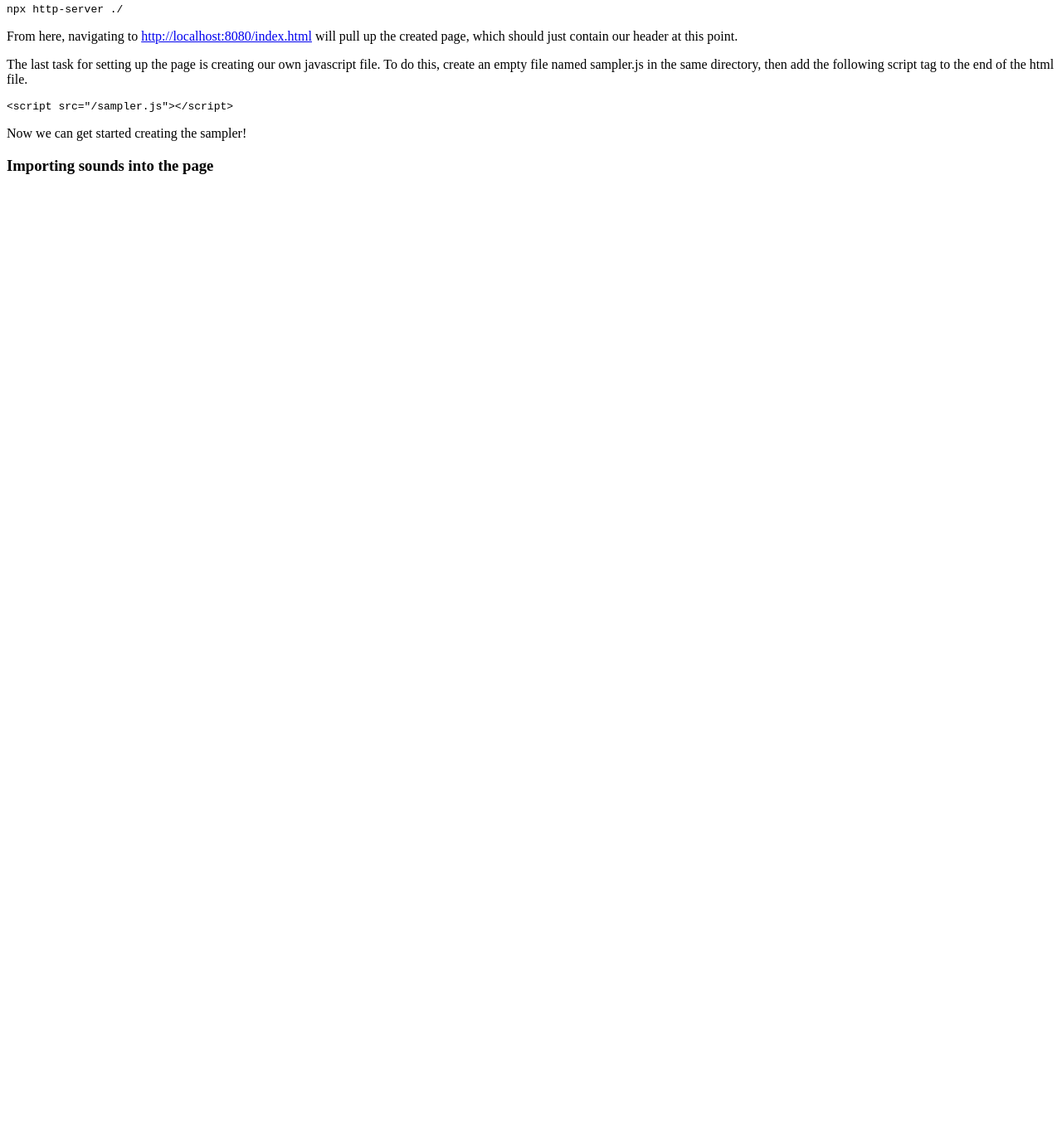
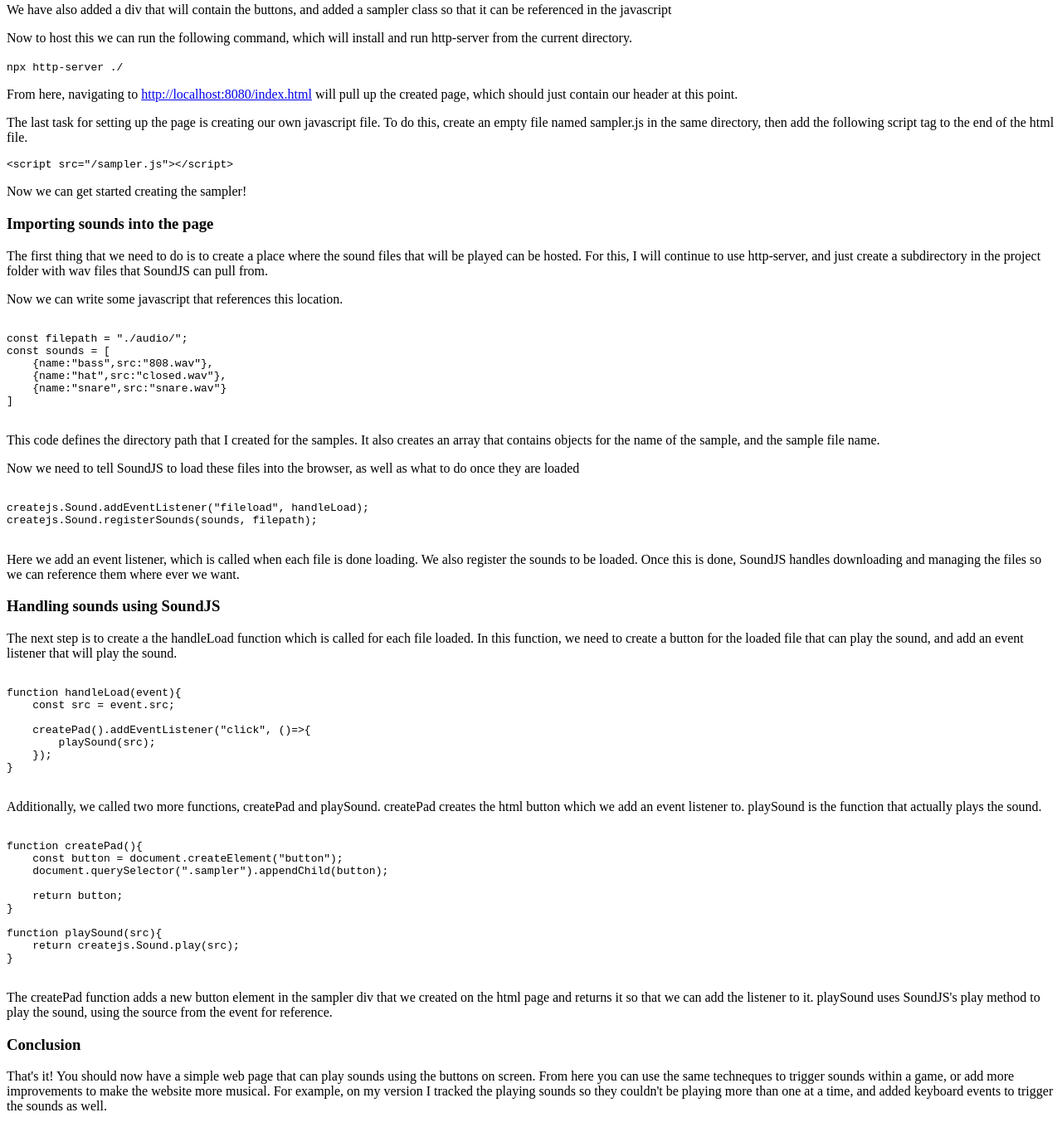
Before and after one commit to Jofishy/SoundJS-sampler, a plain HTML site: page tutorial.html in a window 1280 px wide. Shown: the part 795-2154 px from the top of the page at 83% size. Before the commit the page ends 1025 px from the top, so only its background shows below. Drawn offline with Linux system fonts and the light colour scheme.

Commit message:
finish tutorial

```diff
--- a/tutorial.html
+++ b/tutorial.html
@@ -29,15 +29,16 @@
     &lt;head&gt;
         &lt;meta charset=&quot;UTF-8&quot;&gt;
         &lt;meta name=&quot;viewport&quot; content=&quot;width=device-width, initial-scale=1.0&quot;&gt;
-        &lt;title&gt;Document&lt;/title&gt;
+        &lt;title&gt;Sampler&lt;/title&gt;
     &lt;/head&gt;
     &lt;body&gt;
-
+        &lt;div class="sampler"&gt;&lt;/div&gt;
         &lt;script src=&quot;https://code.createjs.com/1.0.0/soundjs.min.js&quot;&gt;&lt;/script&gt;
     &lt;/body&gt;
 &lt;/html&gt;
                 </code></pre>
                 <p>Notice the script tag near the end of the document. This is where we include the SoundJS library into our page, and its coming from the latest file hosted by CreateJS as of writing. You can go to <a href="https://code.createjs.com/">https://code.createjs.com/</a> to find the latest url to use in this tag.</p>
+                <p>We have also added a div that will contain the buttons, and added a sampler class so that it can be referenced in the javascript</p>
                 <p>Now to host this we can run the following command, which will install and run http-server from the current directory.</p>
                 <code>npx http-server ./</code>
                 <p>From here, navigating to <a href="http://localhost:8080/index.html">http://localhost:8080/index.html</a> will pull up the created page, which should just contain our header at this point.</p>
@@ -47,7 +48,54 @@
             </div>
             <div id="Import Sounds" class="body section">
                 <h3>Importing sounds into the page</h3>
-                <p></p>
+                <p>The first thing that we need to do is to create a place where the sound files that will be played can be hosted. For this, I will continue to use http-server, and just create a subdirectory in the project folder with wav files that SoundJS can pull from.</p>
+                <p>Now we can write some javascript that references this location.</p>
+                <pre><code>
+const filepath = "./audio/";
+const sounds = [
+    {name:"bass",src:"808.wav"},
+    {name:"hat",src:"closed.wav"},
+    {name:"snare",src:"snare.wav"}
+]
+                </code></pre>
+                <p>This code defines the directory path that I created for the samples. It also creates an array that contains objects for the name of the sample, and the sample file name.</p>
+                <p>Now we need to tell SoundJS to load these files into the browser, as well as what to do once they are loaded</p>
+                <pre><code>
+createjs.Sound.addEventListener("fileload", handleLoad);
+createjs.Sound.registerSounds(sounds, filepath);
+                </code></pre>
+                <p>Here we add an event listener, which is called when each file is done loading. We also register the sounds to be loaded. Once this is done, SoundJS handles downloading and managing the files so we can reference them where ever we want.</p>
+            </div>
+            <div id="Handle Sounds" class="body section">
+                <h3>Handling sounds using SoundJS</h3>
+                <p>The next step is to create a the handleLoad function which is called for each file loaded. In this function, we need to create a button for the loaded file that can play the sound, and add an event listener that will play the sound.</p>
+                <pre><code>
+function handleLoad(event){
+    const src = event.src;
+
+    createPad().addEventListener("click", ()=>{
+        playSound(src);
+    });
+}
+                </code></pre>
+                <p>Additionally, we called two more functions, createPad and playSound. createPad creates the html button which we add an event listener to. playSound is the function that actually plays the sound.</p>
+                <pre><code>
+function createPad(){
+    const button = document.createElement("button");
+    document.querySelector(".sampler").appendChild(button);
+
+    return button;
+}
+
+function playSound(src){
+    return createjs.Sound.play(src);
+}
+                </code></pre>
+                <p>The createPad function adds a new button element in the sampler div that we created on the html page and returns it so that we can add the listener to it. playSound uses SoundJS's play method to play the sound, using the source from the event for reference.</p>
+            </div>
+            <div id="Conclusion" class="body section">
+                <h3>Conclusion</h3>
+                <p>That's it! You should now have a simple web page that can play sounds using the buttons on screen. From here you can use the same techneques to trigger sounds within a game, or add more improvements to make the website more musical. For example, on my version I tracked the playing sounds so they couldn't be playing more than one at a time, and added keyboard events to trigger the sounds as well.</p>
             </div>
         </article>
         <script src="/tut.js"></script>
```
Also changed, not shown: sampler.js (+1 -11 lines).
